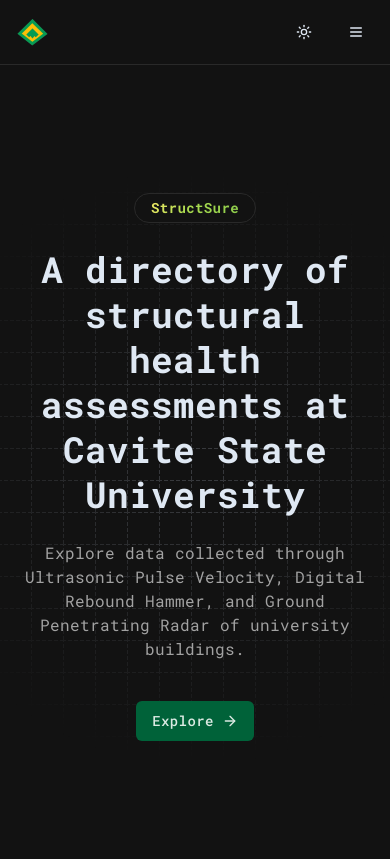
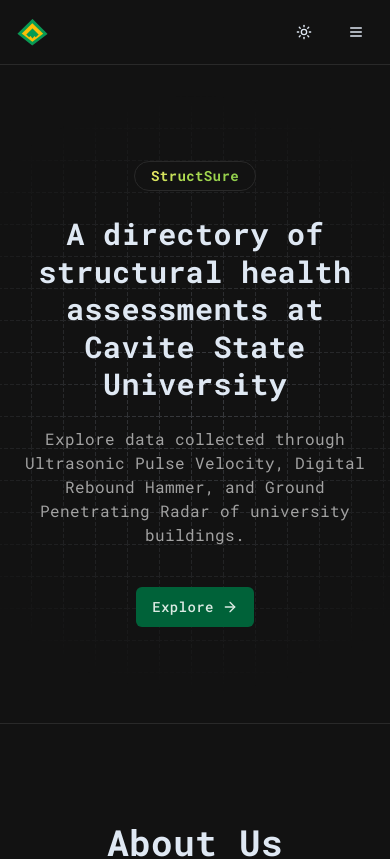
Before and after one commit to jnssvdl/structsure, a Next.js app: page / in a window 390 px wide. Shown: the top 859 px of the page. Built offline with nearby package versions, Linux system fonts and the light colour scheme.

Commit message:
feat: adjust padding and heading size in Home component for improved layout

```diff
--- a/app/page.tsx
+++ b/app/page.tsx
@@ -13,7 +13,7 @@
 export default function Home() {
   return (
     <React.Fragment>
-      <section className="relative border-b py-32">
+      <section className="relative border-b py-24 lg:py-32">
         <GridPattern
           width={32}
           height={32}
@@ -32,7 +32,7 @@
               StructSure
             </AuroraText>
           </div>
-          <h1 className="mt-6 text-4xl leading-tight font-bold xl:text-5xl">
+          <h1 className="mt-6 text-3xl leading-tight font-bold xl:text-5xl">
             A directory of structural health assessments at Cavite State
             University
           </h1>
```
